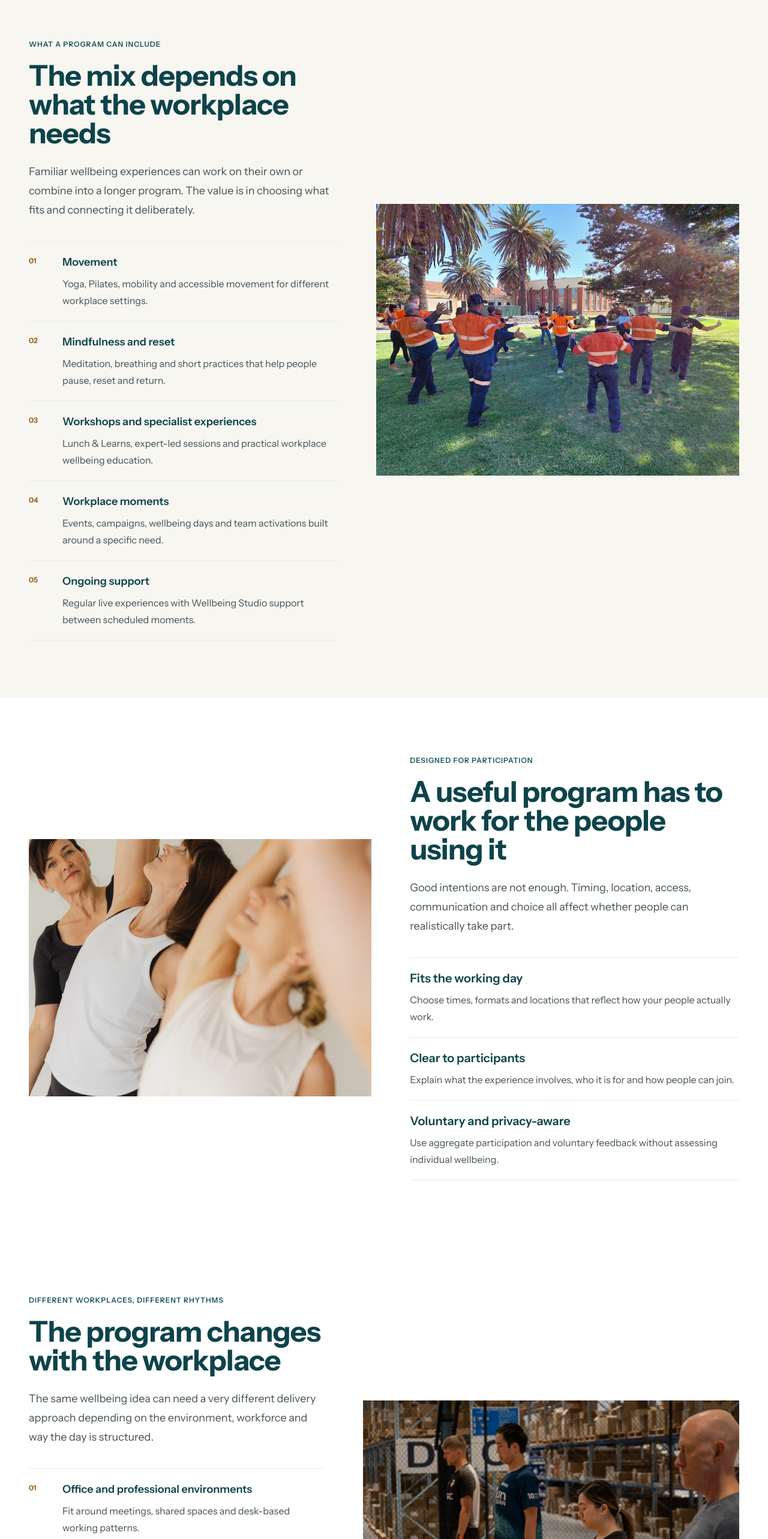
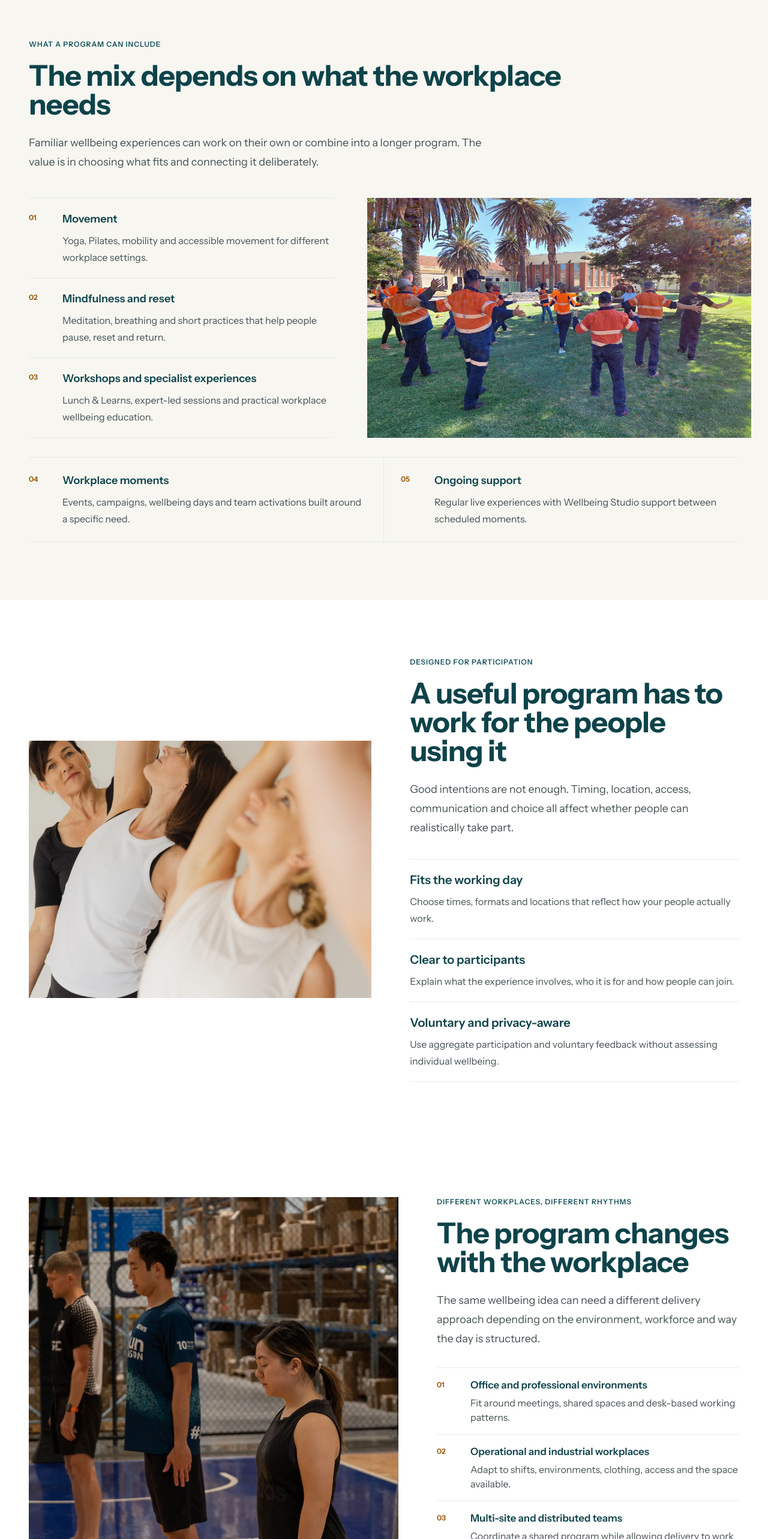
Before and after one commit to glennhammond/cya-website-prototype, a Next.js app: page /workplace-wellbeing-programs in a window 1280 px wide. Shown: the part 1688-4254 px from the top of the page at 60% size. Built offline with nearby package versions, Linux system fonts and the light colour scheme.

Commit message:
Rebalance program ingredients and workplace rhythm sections

```diff
--- a/app/workplace-wellbeing-programs/page.tsx
+++ b/app/workplace-wellbeing-programs/page.tsx
@@ -127,15 +127,18 @@ export default function WorkplaceWellbeingProgramsPage() {
       </section>
 
       <section className="bg-[var(--cya-surface-page)] py-20 lg:py-24">
-        <ProductionContainer className="grid gap-12 lg:grid-cols-[minmax(0,0.92fr)_minmax(0,1.08fr)] lg:items-center lg:gap-16">
-          <div>
+        <ProductionContainer>
+          <div className="max-w-4xl">
             <ProductionKicker>What a program can include</ProductionKicker>
-            <h2 className="mt-5 max-w-3xl text-4xl font-bold tracking-[-0.018em] text-[var(--cya-teal-dark)] lg:text-5xl">The mix depends on what the workplace needs</h2>
+            <h2 className="mt-5 text-4xl font-bold tracking-[-0.018em] text-[var(--cya-teal-dark)] lg:text-5xl">The mix depends on what the workplace needs</h2>
             <p className="mt-6 max-w-3xl text-lg leading-8 text-[var(--cya-body)]">
               Familiar wellbeing experiences can work on their own or combine into a longer program. The value is in choosing what fits and connecting it deliberately.
             </p>
-            <div className="mt-9 border-y border-[var(--cya-divider)]">
-              {ingredients.map(([number, title, body]) => (
+          </div>
+
+          <div className="mt-11 grid gap-10 lg:grid-cols-[minmax(0,0.9fr)_minmax(0,1.1fr)] lg:items-start lg:gap-14">
+            <div className="border-y border-[var(--cya-divider)]">
+              {ingredients.slice(0, 3).map(([number, title, body]) => (
                 <article key={number} className="grid grid-cols-[2.5rem_1fr] gap-4 border-b border-[var(--cya-divider)] py-5 last:border-b-0">
                   <p className="pt-1 text-xs font-semibold text-[var(--cya-ochre-ink)]">{number}</p>
                   <div>
@@ -145,16 +148,28 @@ export default function WorkplaceWellbeingProgramsPage() {
                 </article>
               ))}
             </div>
-          </div>
-          <figure className="relative aspect-[4/3] overflow-hidden bg-white">
+            <figure className="relative aspect-[16/10] overflow-hidden bg-white lg:min-h-[25rem]">
               <Image
                 src="/images/cya-library/IMG_5701.JPG"
                 alt="Employees in high-visibility workwear take part in an outdoor workplace wellbeing session."
                 fill
-              sizes="(min-width: 1280px) 650px, (min-width: 1024px) 50vw, 100vw"
+                sizes="(min-width: 1280px) 700px, (min-width: 1024px) 54vw, 100vw"
                 className="object-cover"
               />
             </figure>
+          </div>
+
+          <div className="mt-8 grid border-y border-[var(--cya-divider)] md:grid-cols-2">
+            {ingredients.slice(3).map(([number, title, body]) => (
+              <article key={number} className="grid grid-cols-[2.5rem_1fr] gap-4 border-b border-[var(--cya-divider)] px-0 py-6 last:border-b-0 md:border-b-0 md:border-r md:px-7 md:first:pl-0 md:last:border-r-0 md:last:pr-0">
+                <p className="pt-1 text-xs font-semibold text-[var(--cya-ochre-ink)]">{number}</p>
+                <div>
+                  <h3 className="text-lg font-semibold text-[var(--cya-teal-dark)]">{title}</h3>
+                  <p className="mt-2 max-w-xl leading-7 text-[var(--cya-body)]">{body}</p>
+                </div>
+              </article>
+            ))}
+          </div>
         </ProductionContainer>
       </section>
 
@@ -194,34 +209,35 @@ export default function WorkplaceWellbeingProgramsPage() {
       </section>
 
       <section className="bg-[var(--cya-surface-base)] py-20 lg:py-24">
-        <ProductionContainer className="grid gap-12 lg:grid-cols-[minmax(0,0.88fr)_minmax(0,1.12fr)] lg:items-center lg:gap-16">
-          <div>
+        <ProductionContainer className="grid gap-10 lg:grid-cols-[minmax(0,1.1fr)_minmax(0,0.9fr)] lg:items-stretch lg:gap-16">
+          <figure className="relative min-h-[26rem] overflow-hidden bg-white lg:min-h-[34rem]">
+            <Image
+              src="/images/selected/cya-movement-group-industrial.webp"
+              alt="Employees take part in a facilitated wellbeing session in an industrial workplace."
+              fill
+              sizes="(min-width: 1280px) 700px, (min-width: 1024px) 54vw, 100vw"
+              className="object-cover"
+            />
+          </figure>
+
+          <div className="flex flex-col justify-center">
             <ProductionKicker>Different workplaces, different rhythms</ProductionKicker>
             <h2 className="mt-5 max-w-3xl text-4xl font-bold tracking-[-0.018em] text-[var(--cya-teal-dark)] lg:text-5xl">The program changes with the workplace</h2>
-            <p className="mt-6 max-w-3xl text-lg leading-8 text-[var(--cya-body)]">
-              The same wellbeing idea can need a very different delivery approach depending on the environment, workforce and way the day is structured.
+            <p className="mt-6 max-w-2xl text-lg leading-8 text-[var(--cya-body)]">
+              The same wellbeing idea can need a different delivery approach depending on the environment, workforce and way the day is structured.
             </p>
-            <div className="mt-9 border-y border-[var(--cya-divider)]">
+            <div className="mt-8 border-y border-[var(--cya-divider)]">
               {workplaceRhythms.map(([title, body], index) => (
-                <article key={title} className="grid grid-cols-[2.5rem_1fr] gap-4 border-b border-[var(--cya-divider)] py-5 last:border-b-0">
+                <article key={title} className="grid grid-cols-[2.5rem_1fr] gap-4 border-b border-[var(--cya-divider)] py-4 last:border-b-0">
                   <p className="pt-1 text-xs font-semibold text-[var(--cya-ochre-ink)]">{String(index + 1).padStart(2, "0")}</p>
                   <div>
-                    <h3 className="text-lg font-semibold text-[var(--cya-teal-dark)]">{title}</h3>
-                    <p className="mt-2 leading-7 text-[var(--cya-body)]">{body}</p>
+                    <h3 className="text-[1.05rem] font-semibold leading-6 text-[var(--cya-teal-dark)]">{title}</h3>
+                    <p className="mt-1.5 max-w-lg leading-6 text-[var(--cya-body)]">{body}</p>
                   </div>
                 </article>
               ))}
             </div>
           </div>
-          <figure className="relative aspect-[4/3] overflow-hidden bg-white">
-            <Image
-              src="/images/selected/cya-movement-group-industrial.webp"
-              alt="Employees take part in a facilitated wellbeing session in an industrial workplace."
-              fill
-              sizes="(min-width: 1280px) 650px, (min-width: 1024px) 52vw, 100vw"
-              className="object-cover"
-            />
-          </figure>
         </ProductionContainer>
       </section>
 
```
Lines whose indentation alone changed are shown as unchanged.
